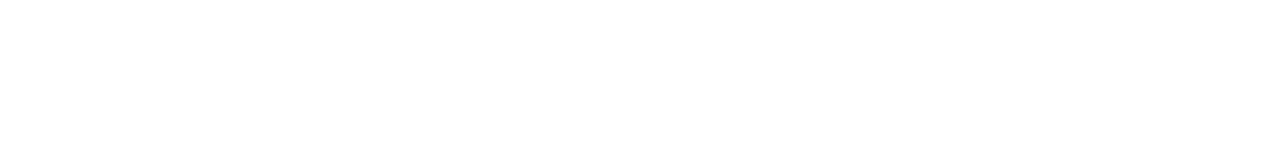
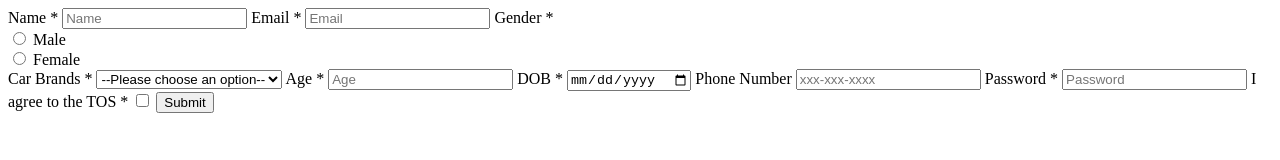
Before and after one commit to acciojob/signup-form-car-vivek2918, a website: page main.html in a window 1280 px wide. Drawn offline with Linux system fonts and the light colour scheme.

Commit message:
created a submission

```diff
--- a/main.html
+++ b/main.html
@@ -10,7 +10,44 @@
 	<!-- the entire body must be written by student -->
     <script type="text/javascript" src="./script.js">
 </script>
+    <form method="post">
+  <label for="name">Name *</label>
+  <input type="text" id="name" name="name" placeholder="Name" required>
 
+  <label for="email">Email *</label>
+  <input type="email" id="email" name="email" placeholder="Email" required>
+
+  <label>Gender *</label><br>
+  <input type="radio" id="gender_m" name="gender" value="male" required>
+  <label for="gender_m">Male</label><br>
+  <input type="radio" id="gender_f" name="gender" value="female">
+  <label for="gender_f">Female</label><br>
+
+  <label for="cars">Car Brands *</label>
+  <select id="cars" name="cars" required>
+    <option value="" selected disabled>--Please choose an option--</option>
+    <option value="bmw">BMW</option>
+    <option value="audi">Audi</option>
+    <option value="mercedes">Mercedez</option>
+  </select>
+
+  <label for="age">Age *</label>
+  <input type="number" id="age" name="age" placeholder="Age" required>
+
+  <label for="dob">DOB *</label>
+  <input type="date" id="dob" name="dob" required>
+
+  <label for="tel">Phone Number</label>
+  <input type="tel" id="tel" name="tel" placeholder="xxx-xxx-xxxx" pattern="[0-9]{3}-[0-9]{3}-[0-9]{4}">
+
+  <label for="password">Password *</label>
+  <input type="password" id="password" name="password" placeholder="Password" required>
+
+  <label for="tos">I agree to the TOS *</label>
+  <input type="checkbox" id="tos" name="tos" required>
+
+  <button type="submit">Submit</button>
+</form>
 </body>
 
 </html>
```
